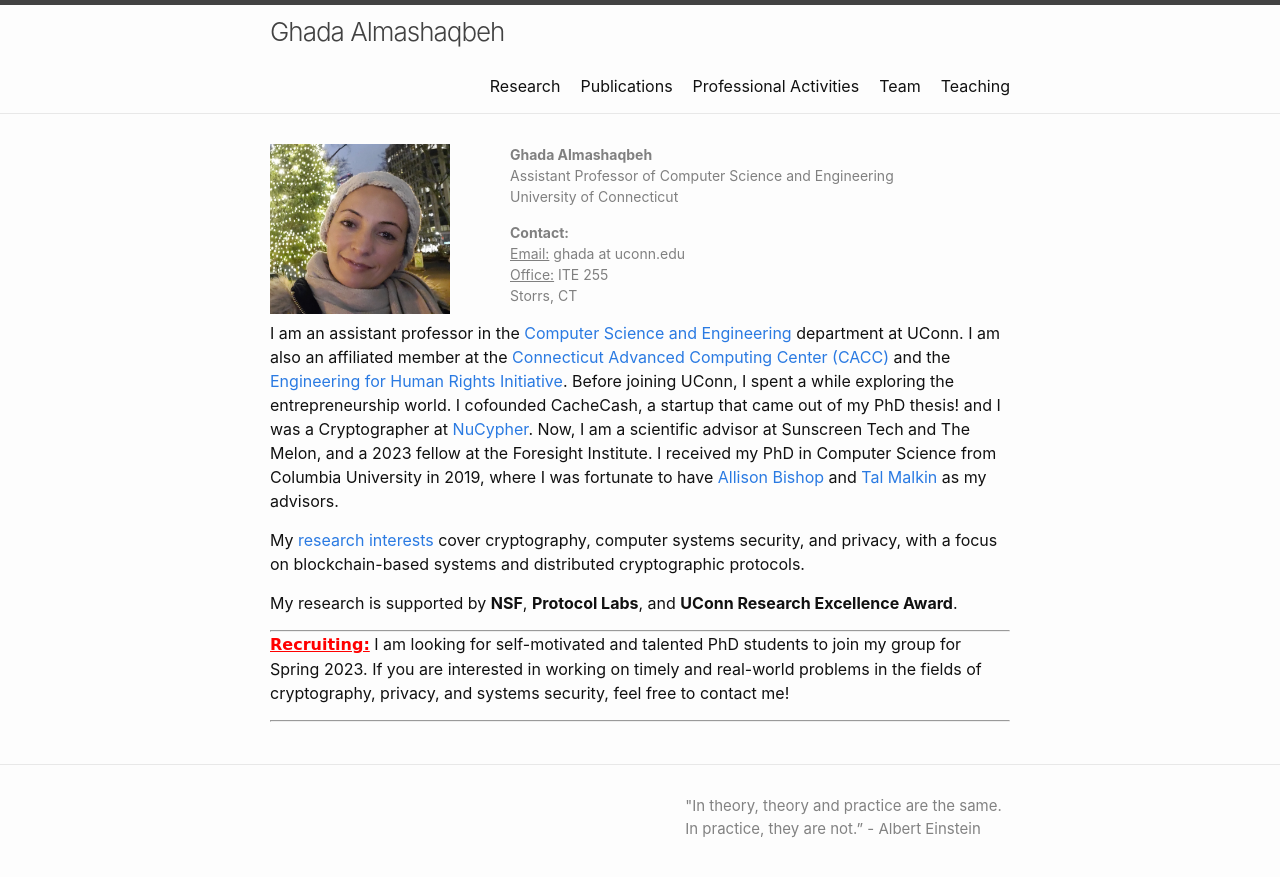
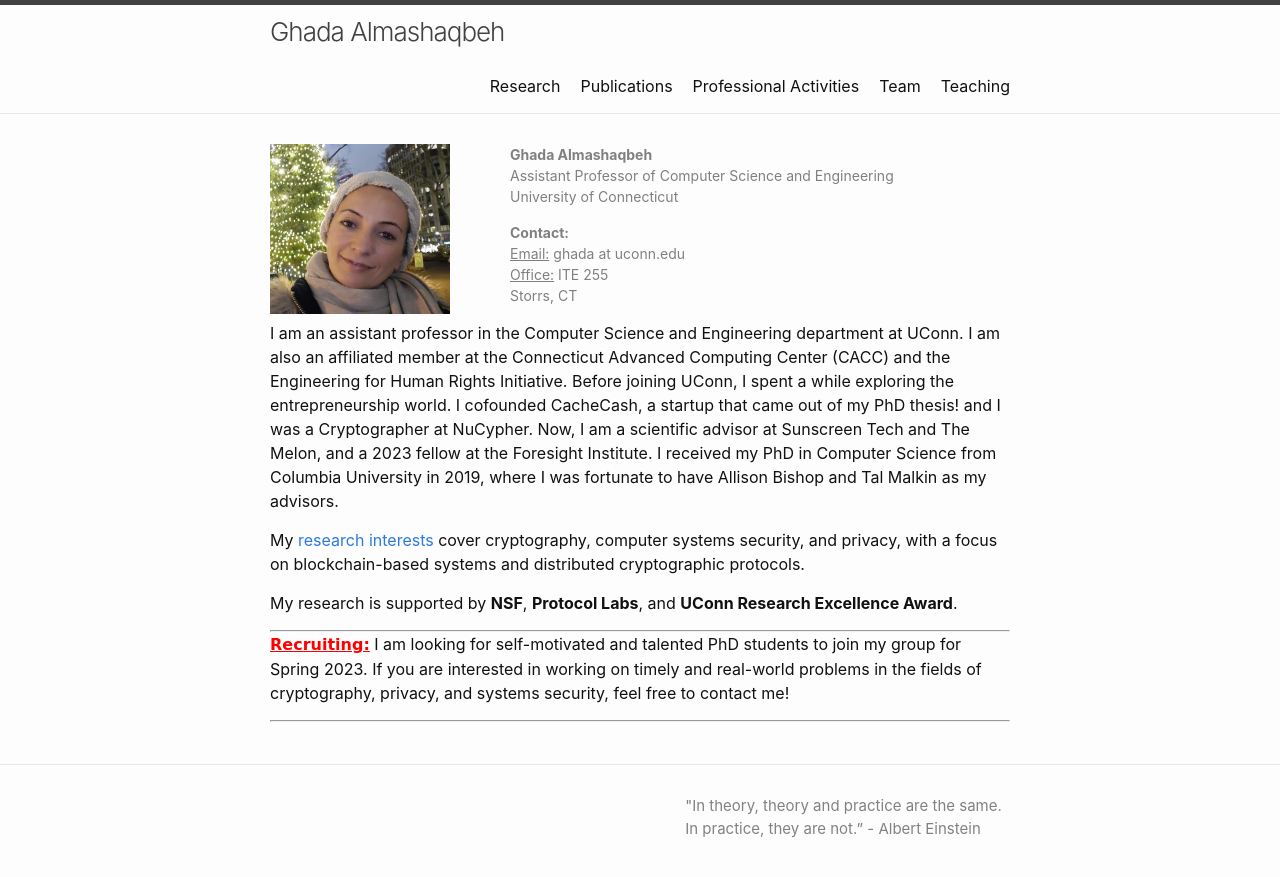
Before and after one commit to GhadaAlmashaqbeh/GhadaAlmashaqbeh.github.io, a Jekyll site: the page built from index.md, in a window 1280 px wide. Shown: the top 877 px of the page. Built offline with Jekyll 4.4.1, drawn with Linux system fonts in a browser that asks for light colours; some of the changed lines change nothing that is shown.

Commit message:
edit bio

```diff
--- a/index.md
+++ b/index.md
@@ -19,7 +19,7 @@ layout: default
 </div>
 
 
-I am an assistant professor in the [Computer Science and Engineering](https://www.cse.uconn.edu/) department at UConn. I am also an affiliated member at the [Connecticut Advanced Computing Center (CACC)](https://cacc.uconn.edu/) and the [Engineering for Human Rights Initiative](https://engineeringforhumanrights.uconn.edu/). Before joining UConn, I spent a while exploring the entrepreneurship world. I cofounded CacheCash, a startup that came out of my PhD thesis! and I was a Cryptographer at [NuCypher](https://www.nucypher.com/). Now, I am a scientific advisor at Sunscreen Tech and The Melon, and a 2023 fellow at the Foresight Institute. I received my PhD in Computer Science from Columbia University in 2019, where I was fortunate to have [Allison Bishop](https://www.thecomputersciencecomedian.com) and [Tal Malkin](http://www.cs.columbia.edu/~tal) as my advisors.
+I am an assistant professor in the Computer Science and Engineering department at UConn. I am also an affiliated member at the Connecticut Advanced Computing Center (CACC) and the Engineering for Human Rights Initiative. Before joining UConn, I spent a while exploring the entrepreneurship world. I cofounded CacheCash, a startup that came out of my PhD thesis! and I was a Cryptographer at NuCypher. Now, I am a scientific advisor at Sunscreen Tech and The Melon, and a 2023 fellow at the Foresight Institute. I received my PhD in Computer Science from Columbia University in 2019, where I was fortunate to have Allison Bishop and Tal Malkin as my advisors.
 
 My [research interests](/research/) cover cryptography, computer systems security, and privacy, with a focus on blockchain-based systems and distributed cryptographic protocols.
 
```
